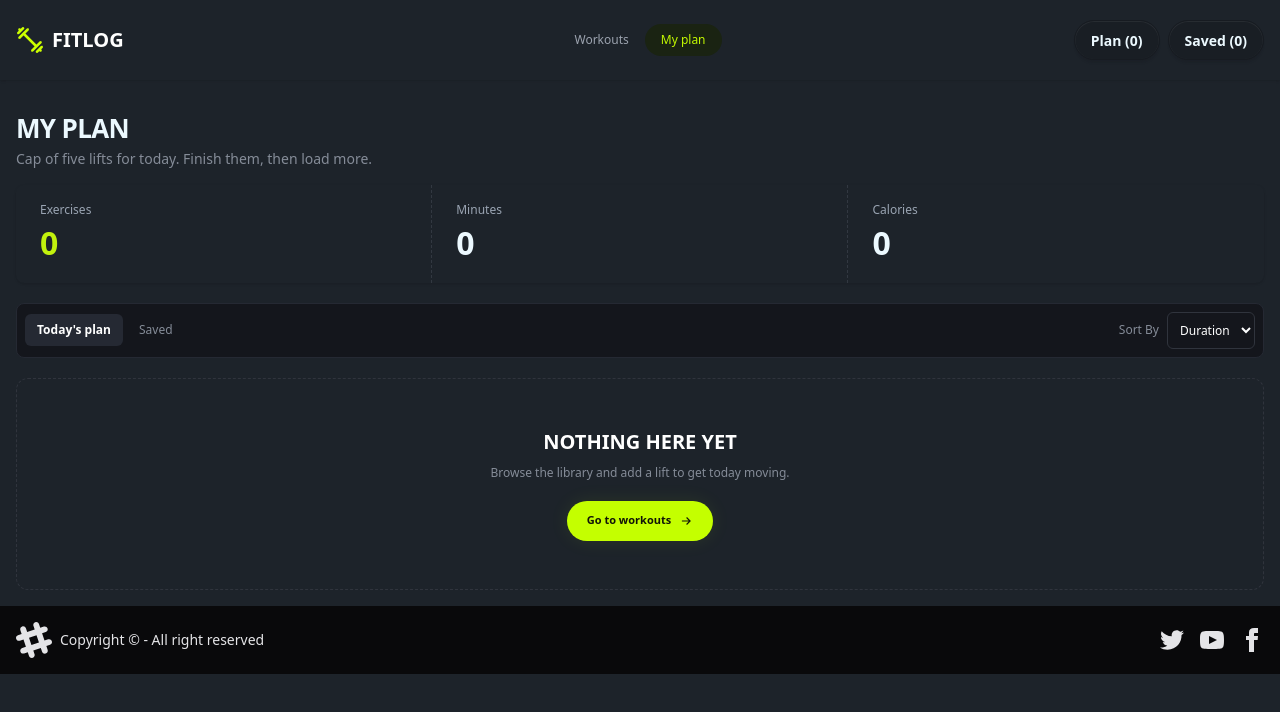
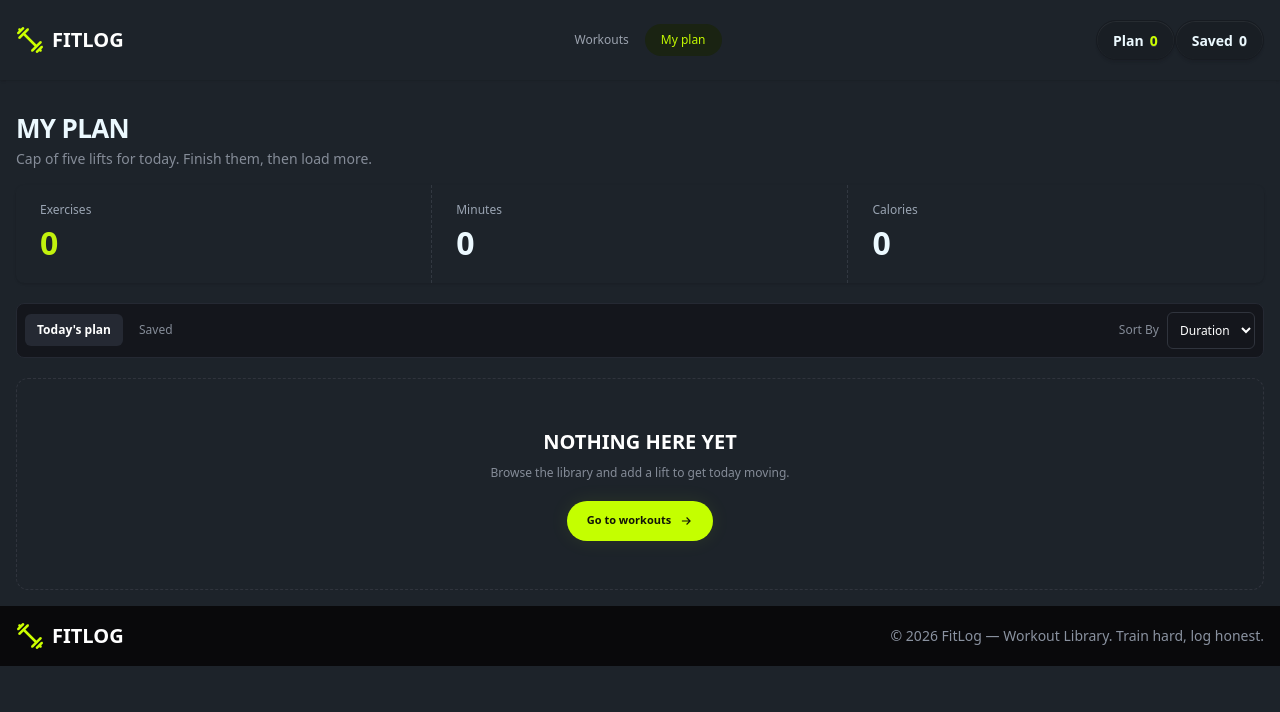
Before and after one commit to istiakahmed23/FitLoggym, a Next.js app: page /myPlan in a window 1280 px wide. Shown: the top 712 px of the page. Built offline with nearby package versions, Linux system fonts and the light colour scheme.

Commit message:
Added Footer, Navbar button interactivity

```diff
--- a/src/components/Footer.tsx
+++ b/src/components/Footer.tsx
@@ -1,60 +1,21 @@
+import Image from 'next/image';
 import React from 'react';
+import logo from '@/assets/logo.png'
+import Link from 'next/link';
 
 const Footer = () => {
     return (
         <div>
             <footer className="footer container mx-auto sm:footer-horizontal bg-neutral text-neutral-content items-center p-4">
                 <aside className="grid-flow-col items-center">
-                    <svg
-                        width="36"
-                        height="36"
-                        viewBox="0 0 24 24"
-                        xmlns="http://www.w3.org/2000/svg"
-                        fillRule="evenodd"
-                        clipRule="evenodd"
-                        className="fill-current">
-                        <path
-                            d="M22.672 15.226l-2.432.811.841 2.515c.33 1.019-.209 2.127-1.23 2.456-1.15.325-2.148-.321-2.463-1.226l-.84-2.518-5.013 1.677.84 2.517c.391 1.203-.434 2.542-1.831 2.542-.88 0-1.601-.564-1.86-1.314l-.842-2.516-2.431.809c-1.135.328-2.145-.317-2.463-1.229-.329-1.018.211-2.127 1.231-2.456l2.432-.809-1.621-4.823-2.432.808c-1.355.384-2.558-.59-2.558-1.839 0-.817.509-1.582 1.327-1.846l2.433-.809-.842-2.515c-.33-1.02.211-2.129 1.232-2.458 1.02-.329 2.13.209 2.461 1.229l.842 2.515 5.011-1.677-.839-2.517c-.403-1.238.484-2.553 1.843-2.553.819 0 1.585.509 1.85 1.326l.841 2.517 2.431-.81c1.02-.33 2.131.211 2.461 1.229.332 1.018-.21 2.126-1.23 2.456l-2.433.809 1.622 4.823 2.433-.809c1.242-.401 2.557.484 2.557 1.838 0 .819-.51 1.583-1.328 1.847m-8.992-6.428l-5.01 1.675 1.619 4.828 5.011-1.674-1.62-4.829z"></path>
-                    </svg>
-                    <p>Copyright ©  - All right reserved</p>
+                   <div className='flex justify-center items-center gap-2'>
+                        <Image src={logo} alt='logo image'/>
+                        <Link href={'/'} className='text-[#FFFFFF] text-xl font-bold'>FITLOG</Link>
+                    </div>
+                    {/* <p>Copyright ©  - All right reserved</p> */}
                 </aside>
                 <nav className="grid-flow-col gap-4 md:place-self-center md:justify-self-end">
-                    <a>
-                        <svg
-                            aria-label="Twitter"
-                            xmlns="http://www.w3.org/2000/svg"
-                            width="24"
-                            height="24"
-                            viewBox="0 0 24 24"
-                            className="fill-current">
-                            <path
-                                d="M24 4.557c-.883.392-1.832.656-2.828.775 1.017-.609 1.798-1.574 2.165-2.724-.951.564-2.005.974-3.127 1.195-.897-.957-2.178-1.555-3.594-1.555-3.179 0-5.515 2.966-4.797 6.045-4.091-.205-7.719-2.165-10.148-5.144-1.29 2.213-.669 5.108 1.523 6.574-.806-.026-1.566-.247-2.229-.616-.054 2.281 1.581 4.415 3.949 4.89-.693.188-1.452.232-2.224.084.626 1.956 2.444 3.379 4.6 3.419-2.07 1.623-4.678 2.348-7.29 2.04 2.179 1.397 4.768 2.212 7.548 2.212 9.142 0 14.307-7.721 13.995-14.646.962-.695 1.797-1.562 2.457-2.549z"></path>
-                        </svg>
-                    </a>
-                    <a>
-                        <svg
-                            aria-label="YouTube"
-                            xmlns="http://www.w3.org/2000/svg"
-                            width="24"
-                            height="24"
-                            viewBox="0 0 24 24"
-                            className="fill-current">
-                            <path
-                                d="M19.615 3.184c-3.604-.246-11.631-.245-15.23 0-3.897.266-4.356 2.62-4.385 8.816.029 6.185.484 8.549 4.385 8.816 3.6.245 11.626.246 15.23 0 3.897-.266 4.356-2.62 4.385-8.816-.029-6.185-.484-8.549-4.385-8.816zm-10.615 12.816v-8l8 3.993-8 4.007z"></path>
-                        </svg>
-                    </a>
-                    <a>
-                        <svg
-                            aria-label="Facebook"
-                            xmlns="http://www.w3.org/2000/svg"
-                            width="24"
-                            height="24"
-                            viewBox="0 0 24 24"
-                            className="fill-current">
-                            <path
-                                d="M9 8h-3v4h3v12h5v-12h3.642l.358-4h-4v-1.667c0-.955.192-1.333 1.115-1.333h2.885v-5h-3.808c-3.596 0-5.192 1.583-5.192 4.615v3.385z"></path>
-                        </svg>
-                    </a>
+                    <p className='text-[#8A92A0] font-normal text-[14px]'>© 2026 FitLog — Workout Library. Train hard, log honest.</p>
                 </nav>
             </footer>
 
--- a/src/components/Navbar.tsx
+++ b/src/components/Navbar.tsx
@@ -3,6 +3,7 @@ import logo from '@/assets/logo.png'
 import Image from 'next/image';
 import Link from 'next/link';
 import Navlinks from './Navlinks';
+import NavbarBtn from './NavbarBtn';
 
 const Navbar = () => {
     const navLinks=(
@@ -45,8 +46,7 @@ const Navbar = () => {
                     </ul>
                 </div>
                 <div className="navbar-end gap-2">
-                    <Link href={'/myPlan'} className='btn rounded-full'><button>Plan (0)</button></Link>
-                    <Link href={'/myPlan'} className='btn rounded-full'><button>Saved (0)</button></Link>
+                    <NavbarBtn/>
                 </div>
             </div>
 
--- /dev/null
+++ b/src/components/NavbarBtn.tsx
@@ -0,0 +1,22 @@
+import { useProductContext } from '@/context/ProductContext';
+import Link from 'next/link';
+import React from 'react';
+
+const NavbarBtn = () => {
+    const{planList, savedList} = useProductContext();
+    return (
+        <div>
+            <Link href={'/myPlan'} className='btn rounded-full'>
+                <button>Plan </button>
+                <span className='text-[#CCFF00]'>{planList.length}</span>
+            </Link>
+            <Link href={'/myPlan'} className='btn rounded-full'>
+            <button>Saved</button>
+            <span>{savedList.length}</span>
+            </Link>
+
+        </div>
+    );
+};
+
+export default NavbarBtn;
```
